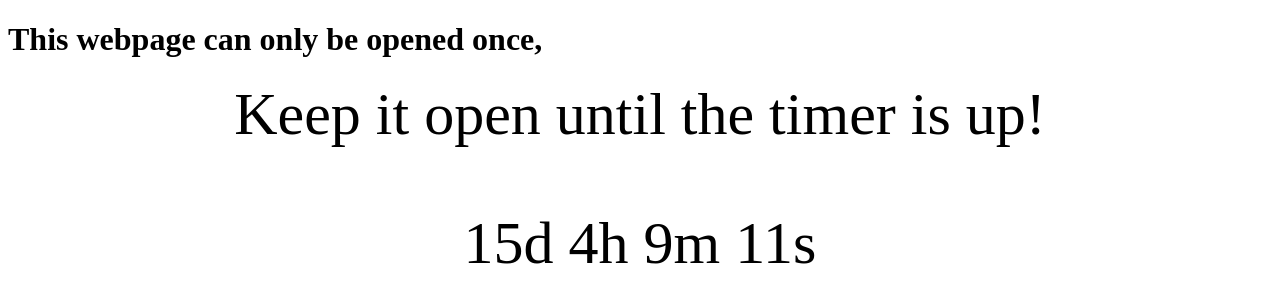
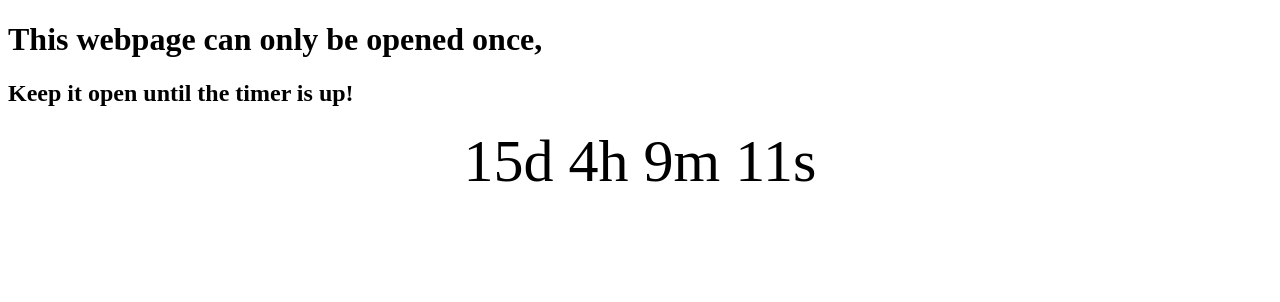
Before and after one commit to EtchDraws/visitonce, a plain HTML site: page index.html in a window 1280 px wide. Drawn offline with Linux system fonts and the light colour scheme.

Commit message:
Update index.html

```diff
--- a/index.html
+++ b/index.html
@@ -13,7 +13,7 @@ p {
 <body>
 
 <h1>This webpage can only be opened once,</h1>
-<p>Keep it open until the timer is up!</p>
+<h2>Keep it open until the timer is up!</h2>
 <p id="demo"></p>
 
 </body>
```
